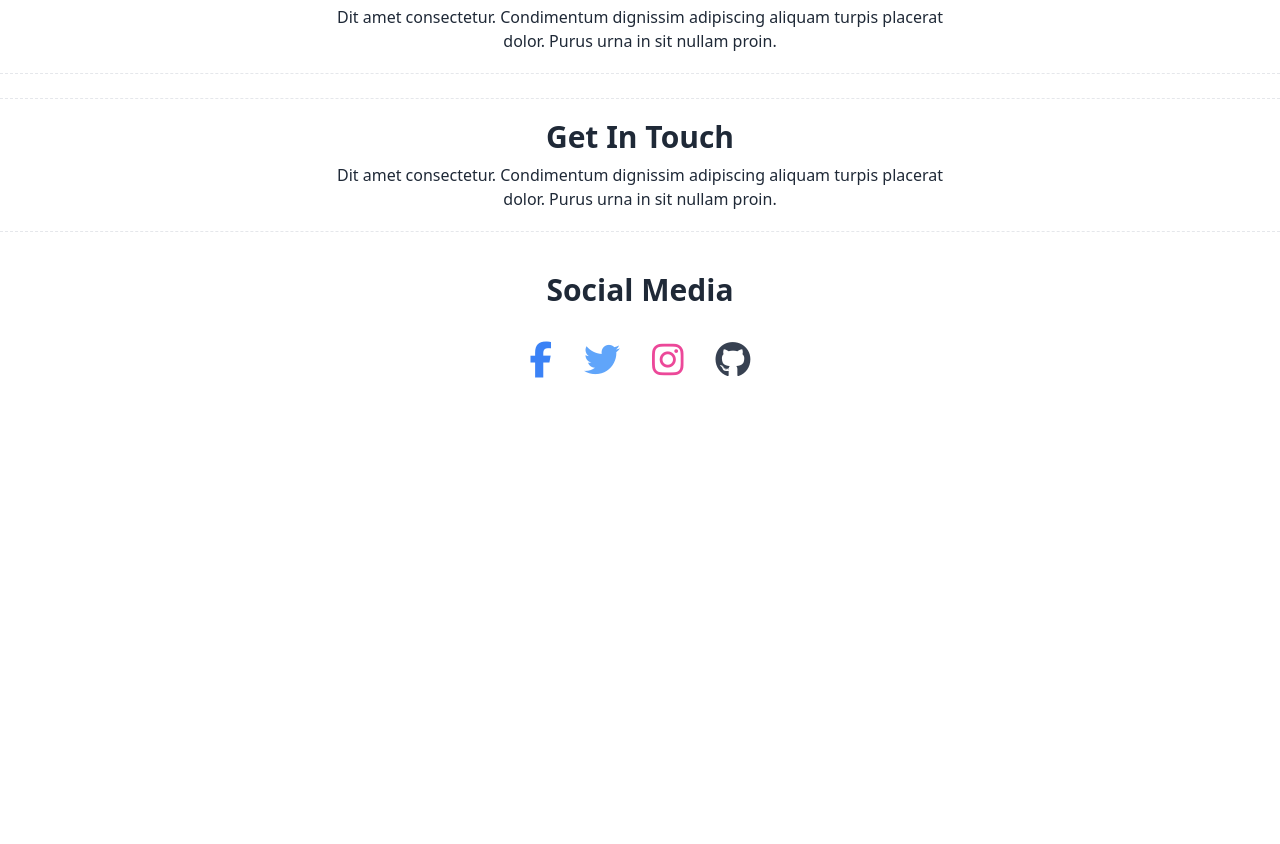
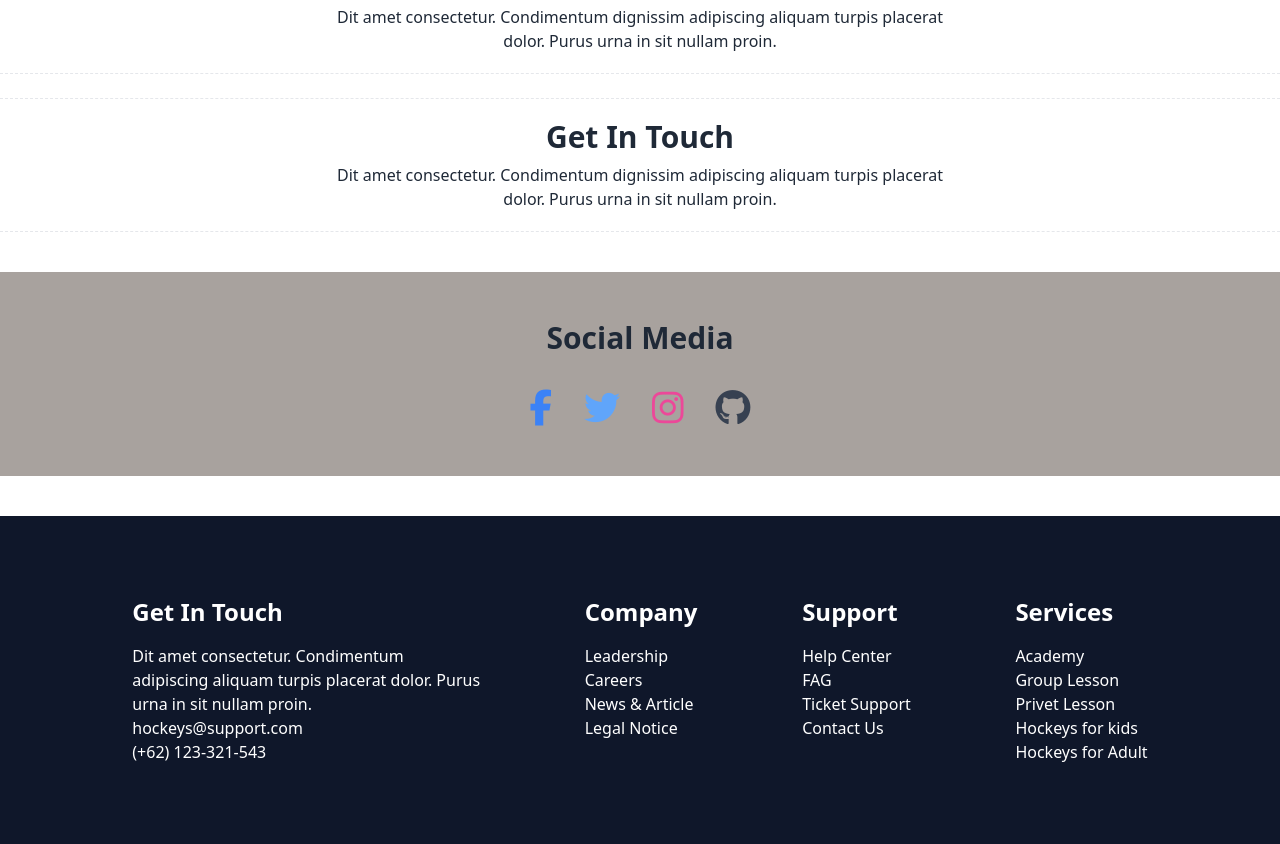
Before and after one commit to haibullah2023/hocky-assignment-3, a plain HTML site: page index.html in a window 1280 px wide. Shown: the part 2923-3767 px from the top of the page. Before the commit the page ends 3343 px from the top, so only its background shows below. Drawn offline with nearby package versions, Linux system fonts and the light colour scheme.

Commit message:
aded footer section

```diff
--- a/index.html
+++ b/index.html
@@ -309,7 +309,7 @@
     <!-- social media  -->
 
 
-    <div class="container mx-auto text-center mt-10 mb-10">
+    <div class="container mx-auto text-center mt-10 mb-10 bg-stone-400 p-12">
         <h2 class="text-3xl font-bold mb-8">Social Media</h2>
         <div class="flex justify-center">
             <div class="icon mr-8">
@@ -329,8 +329,37 @@
 
 
 
-    <footer>
-
+    <footer class="flex  ">
+        <div class="container flex justify-around p-20 bg-slate-900 text-white w-full">
+            <div class="1st ">
+                <h3 class="text-2xl font-bold mb-4">Get In Touch</h3>
+                <p>Dit amet consectetur. Condimentum <br>  adipiscing aliquam turpis placerat dolor. Purus  <br>urna in sit nullam proin. </p>
+                <p>hockeys@support.com</p>
+                <p>(+62) 123-321-543</p>
+            </div>
+            <div class="2nd">
+                <h3 class="text-2xl font-bold mb-4">Company</h3>
+                <p>Leadership</p>
+                <p>Careers</p>
+                <p>News & Article</p>
+                <p>Legal Notice</p>
+            </div>
+            <div class="3rd">
+            <h2 class="text-2xl font-bold mb-4">Support</h2>
+            <p>Help Center</p>
+            <p>FAG</p>
+            <p>Ticket Support</p>
+            <p>Contact Us</p>
+            </div>
+            <div class="4th">
+                <h2 class="text-2xl font-bold mb-4">Services</h2>
+                    <p>Academy</p>
+                    <p>Group Lesson</p>
+                    <p>Privet Lesson</p>
+                    <p>Hockeys for kids</p>
+                    <p>Hockeys for Adult</p>
+            </div>
+        </div>
     </footer>
 </body>
 
```
